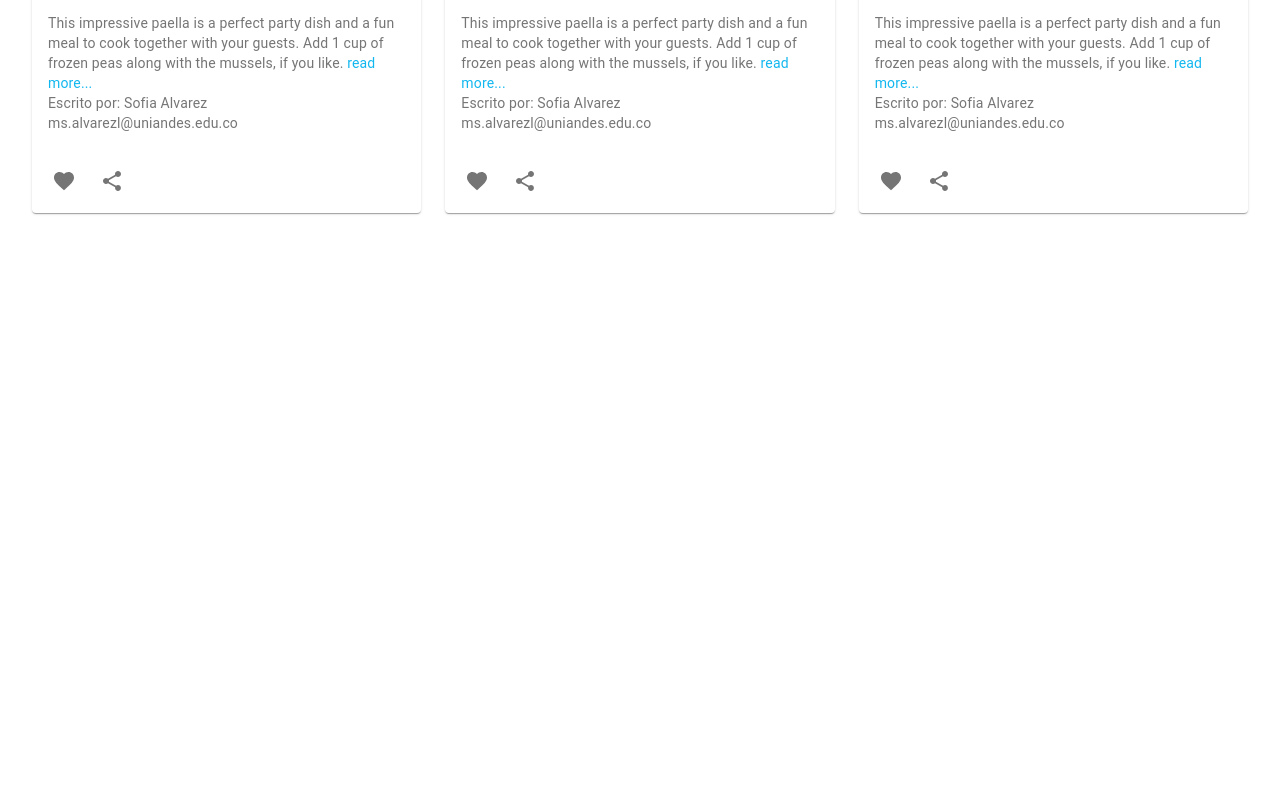
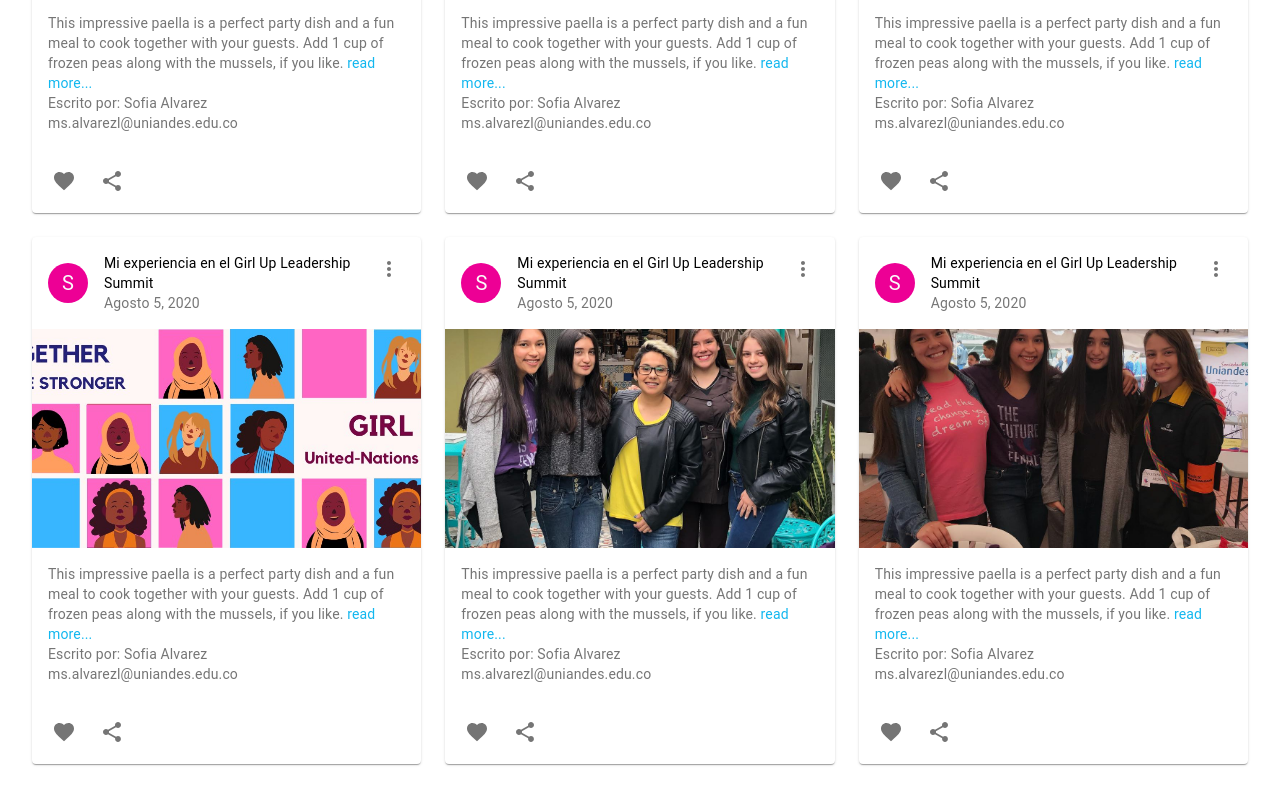
Before and after one commit to GirlUp-Uniandes/GirlUp-Uniandes.github.io, a React (Create React App) app in the folder girl-up-uniandes/: page /#/blog in a window 1280 px wide. Shown: the part 414-1214 px from the top of the page. Before the commit the page ends 800 px from the top, so only its background shows below. Built offline with nearby package versions, Linux system fonts and the light colour scheme.

Commit message:
more posts and navbar button outline fixed

```diff
--- a/girl-up-uniandes/src/components/navbar.tsx
+++ b/girl-up-uniandes/src/components/navbar.tsx
@@ -28,12 +28,20 @@ const useStyles = makeStyles((theme) => ({
   },
   menuButton:{
     backgroundColor: theme.palette.primary.main,
+    outline: 'none',
+    '&:hover': {
+      outline: 'none',
+    },
+    '&:active': {
+      outline: 'none',
+    },
   },
   brandText: {
     fontWeight: 400
   },
   noDecoration: {
-    textDecoration: "none !important"
+    textDecoration: "none !important",
+    outline: "none",
   },
 }));
 
@@ -118,6 +126,7 @@ function NavBar() {
                       <Button
                         size="large"
                         classes={{ text: classes.menuButtonText }}
+                        className={classes.menuButton}
                       >
                         {element.name}
                       </Button>
--- a/girl-up-uniandes/src/posts/posts.json
+++ b/girl-up-uniandes/src/posts/posts.json
@@ -25,5 +25,32 @@
         "image":"/images/GirlUpSummit.jpg",
         "description":"This impressive paella is a perfect party dish and a fun meal to cook together with your guests. Add 1 cup of frozen peas along with the mussels, if you like.",
         "date":"Agosto 5, 2020"
+    } ,
+    {
+        "id":4,
+        "writer":"Sofia Alvarez",
+        "email":"ms.alvarezl@uniandes.edu.co",
+        "title":"Mi experiencia en el Girl Up Leadership Summit",
+        "image":"/images/Banner1.jpeg",
+        "description":"This impressive paella is a perfect party dish and a fun meal to cook together with your guests. Add 1 cup of frozen peas along with the mussels, if you like.",
+        "date":"Agosto 5, 2020"
+    },
+    {
+        "id":5,
+        "writer":"Sofia Alvarez",
+        "email":"ms.alvarezl@uniandes.edu.co",
+        "title":"Mi experiencia en el Girl Up Leadership Summit",
+        "image":"/images/ConFernanda.jpg",
+        "description":"This impressive paella is a perfect party dish and a fun meal to cook together with your guests. Add 1 cup of frozen peas along with the mussels, if you like.",
+        "date":"Agosto 5, 2020"
+    },
+    {
+        "id":6,
+        "writer":"Sofia Alvarez",
+        "email":"ms.alvarezl@uniandes.edu.co",
+        "title":"Mi experiencia en el Girl Up Leadership Summit",
+        "image":"/images/InduccionGirlUp.jpg",
+        "description":"This impressive paella is a perfect party dish and a fun meal to cook together with your guests. Add 1 cup of frozen peas along with the mussels, if you like.",
+        "date":"Agosto 5, 2020"
     }
 ]
```
